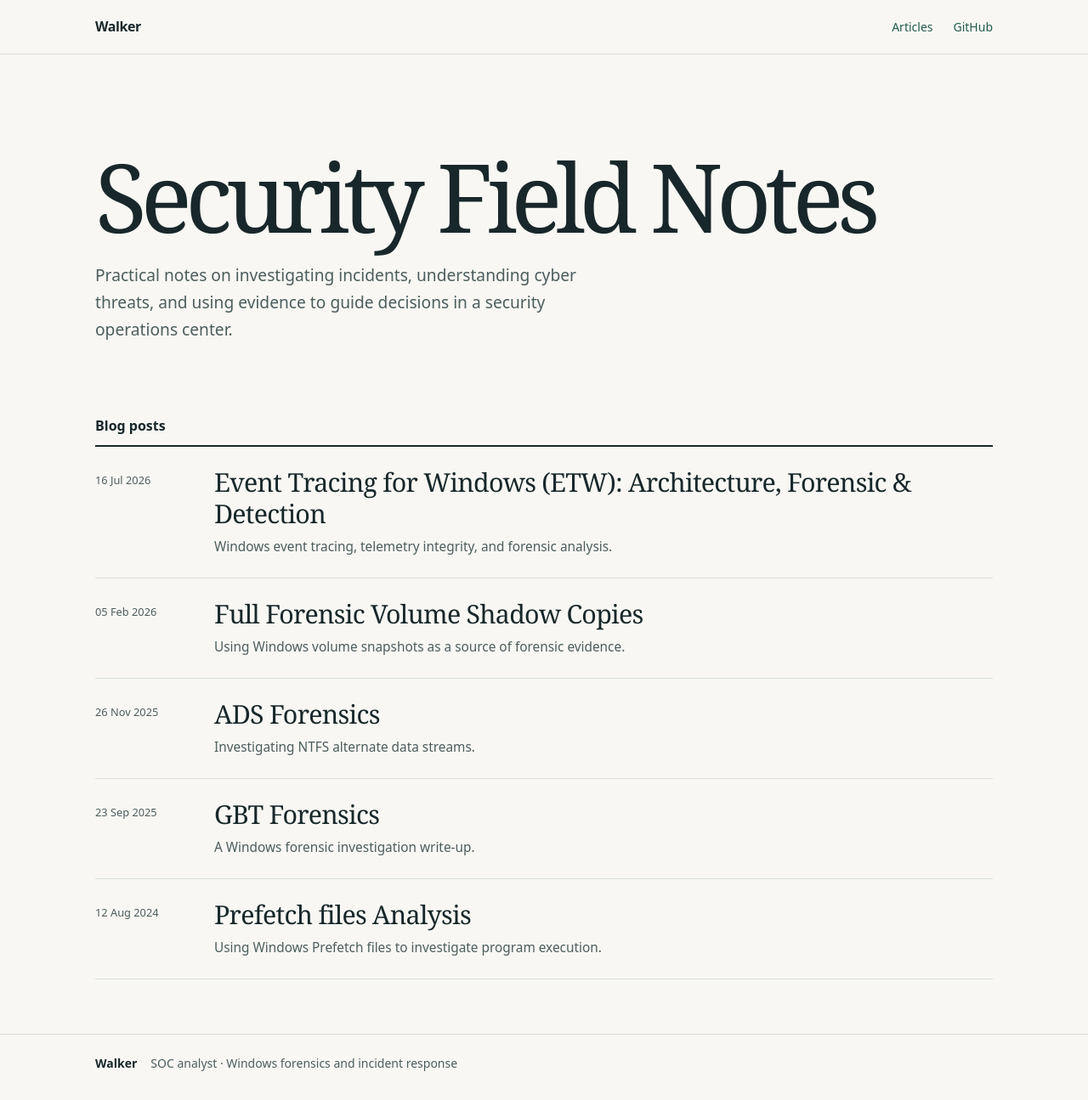
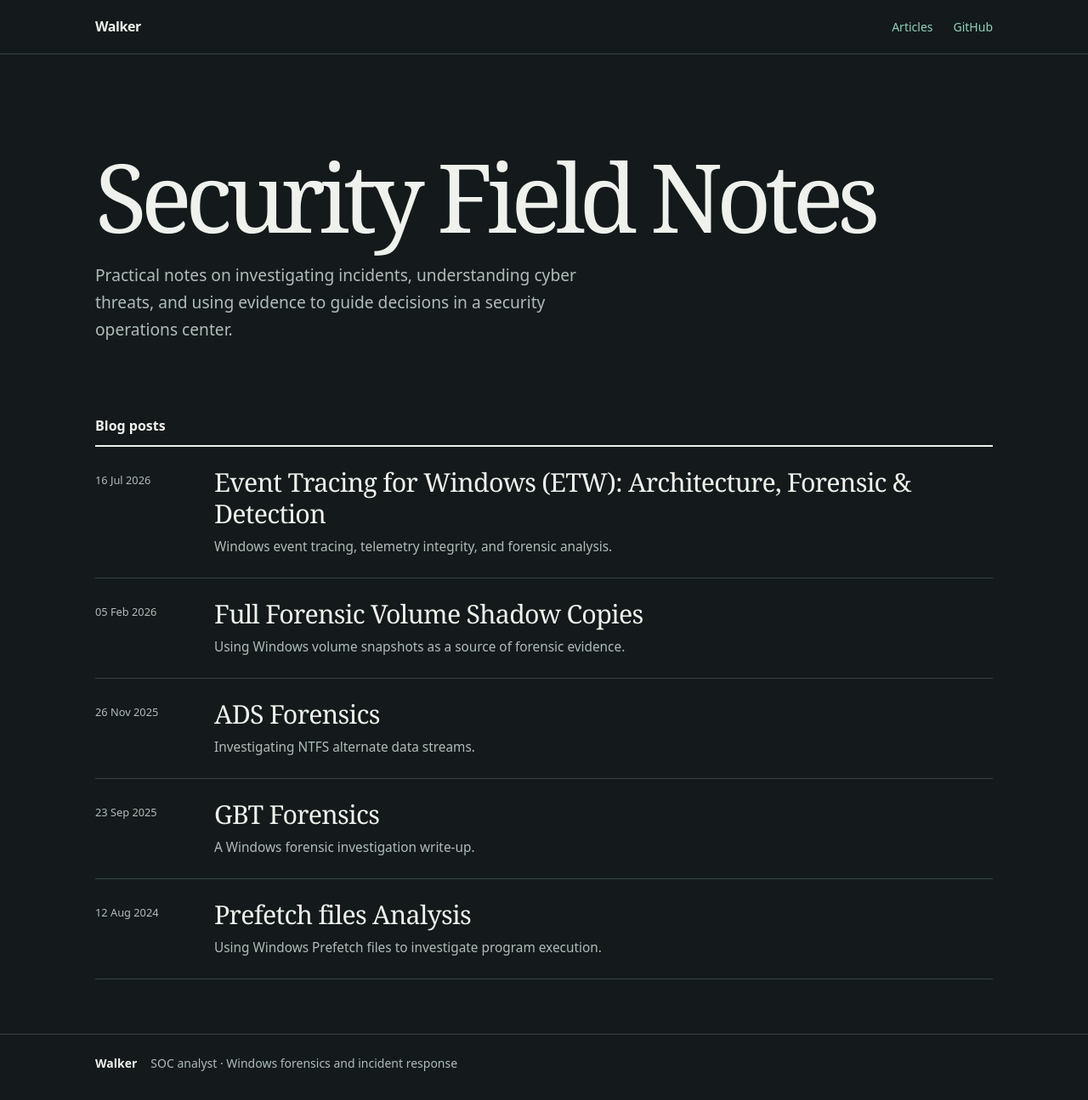
Before and after one commit to walker5555/Ahmed-Moaz, a Jekyll site: the page built from index.html, in a window 1280 px wide. Shown: the whole page at 85% size. Built offline with Jekyll 4.4.1, drawn with Linux system fonts in a browser that asks for light colours.

Commit message:
Make the editorial theme dark by default

```diff
--- a/_layouts/field-notes.html
+++ b/_layouts/field-notes.html
@@ -7,12 +7,12 @@
   <meta name="description" content="{{ page.description | default: site.description | escape }}">
   <style>
     :root {
-      color-scheme: light;
-      --paper: #f8f7f3;
-      --ink: #18272a;
-      --muted: #4d5d5e;
-      --rule: #d8ddda;
-      --accent: #235c50;
+      color-scheme: dark;
+      --paper: #141a1b;
+      --ink: #eef1ec;
+      --muted: #afbcba;
+      --rule: #384445;
+      --accent: #91d0bd;
       --serif: Georgia, 'Times New Roman', serif;
       --sans: system-ui, -apple-system, 'Segoe UI', sans-serif;
     }
@@ -45,7 +45,7 @@
     .reader time { display: block; margin-bottom: 2rem; }
     .reader h2, .reader h3 { margin-top: 2rem; }
     .reader img { max-width: 100%; height: auto; }
-    .reader pre { padding: 1rem; overflow: auto; background: #ebeeea; }
+    .reader pre { padding: 1rem; overflow: auto; background: #202b2d; }
     footer { border-top: 1px solid var(--rule); color: var(--muted); }
     footer .frame { display: flex; align-items: baseline; flex-wrap: wrap; gap: .3rem 1rem; padding-block: 1.4rem 2rem; font-size: .875rem; }
     footer strong { color: var(--ink); }
```
